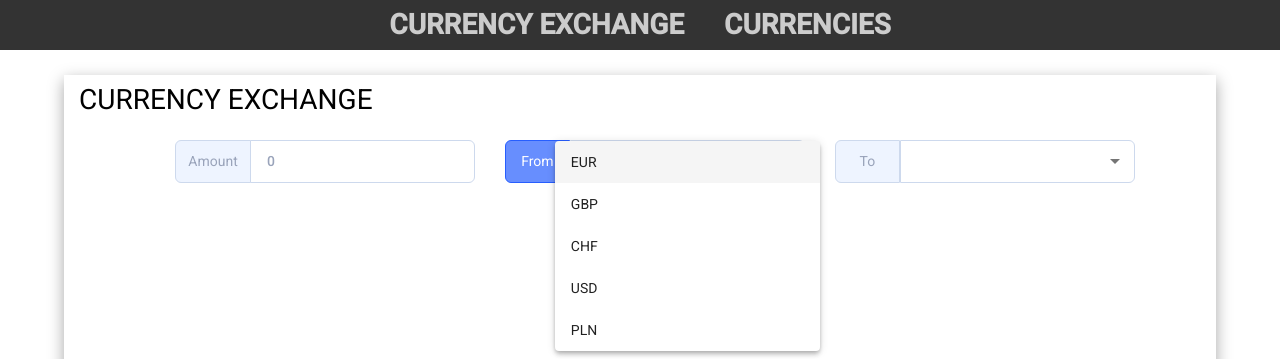
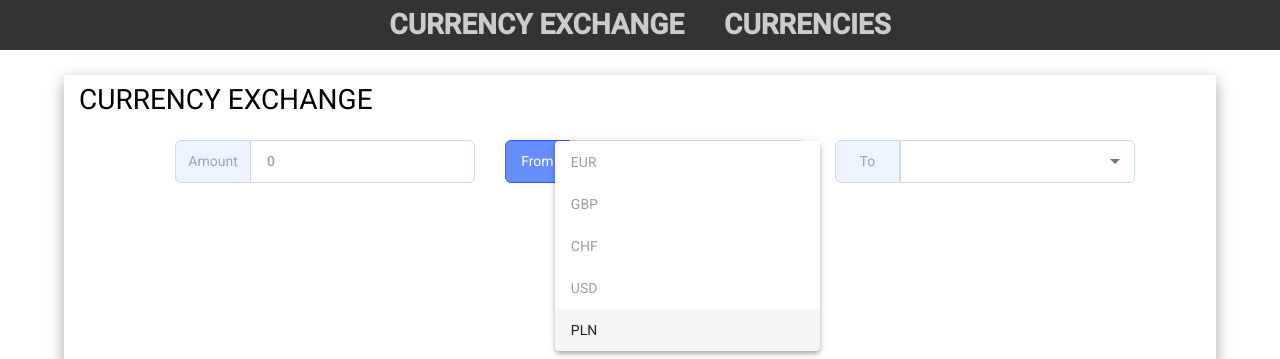
Before and after one commit to MateuszWasik1/Duni_Currency_Exchange, an Angular app in the folder DuniCurrencyExchange/: page /currency-exchange in a window 1280 px wide. Both pictures are taken after a click on the element 687 px from the left and 156 px from the top of the page. Shown: the top 359 px of the page. Built offline with nearby package versions, Linux system fonts and the light colour scheme.

Commit message:
validation for mat-options

```diff
--- a/DuniCurrencyExchange/src/app/components/currency-exchange/currency-exchange.component.html
+++ b/DuniCurrencyExchange/src/app/components/currency-exchange/currency-exchange.component.html
@@ -27,7 +27,7 @@
             </span>
             <mat-form-field>
                 <mat-select (selectionChange)="FromCurrencyChange($event)">
-                    <mat-option *ngFor="let currency of CurrencyData;" [value]="currency">
+                    <mat-option *ngFor="let currency of CurrencyData;" [value]="currency" [disabled]="!IsSelectedToCurrencyPLN && currency['CurrencyName'] != 'PLN'">
                         {{currency['CurrencyName']}}
                     </mat-option>
                 </mat-select>
@@ -42,7 +42,7 @@
             </span>
             <mat-form-field>
                 <mat-select (selectionChange)="ToCurrencyChange($event)">
-                    <mat-option *ngFor="let currency of CurrencyData;" [value]="currency">
+                    <mat-option *ngFor="let currency of CurrencyData;" [value]="currency" [disabled]="!IsSelectedFromCurrencyPLN && currency['CurrencyName'] != 'PLN'">
                         {{currency['CurrencyName']}}
                     </mat-option>
                 </mat-select>
--- a/DuniCurrencyExchange/src/app/components/currency-exchange/currency-exchange.component.ts
+++ b/DuniCurrencyExchange/src/app/components/currency-exchange/currency-exchange.component.ts
@@ -14,6 +14,9 @@ export class CurrencyExchangeComponent implements OnInit {
 
   public ShowResult: boolean = false;
   public IsError: boolean = false;
+
+  public IsSelectedFromCurrencyPLN: boolean = false;
+  public IsSelectedToCurrencyPLN: boolean = false;
 
   public SelectedAmount: any = 0;
   public SelectedFromCurrency: any = undefined;
@@ -45,12 +48,18 @@ export class CurrencyExchangeComponent implements OnInit {
 
   public FromCurrencyChange = (currency: any) => {
     this.SelectedFromCurrency = currency.value;
+
+    this.IsSelectedFromCurrencyPLN = this.SelectedFromCurrency.CurrencyName == "PLN";
+
     this.ConvertCurrencies();
 
   }
 
   public ToCurrencyChange = (currency: any) => {
     this.SelectedToCurrency = currency.value;
+
+    this.IsSelectedToCurrencyPLN = this.SelectedToCurrency.CurrencyName == "PLN";
+
     this.ConvertCurrencies();
   }
 
@@ -62,7 +71,7 @@ export class CurrencyExchangeComponent implements OnInit {
       this.ExchangeReversedResult = this.SelectedFromCurrency.Rates[this.SelectedToCurrency.CurrencyName];
       this.ExchangeRate = this.SelectedToCurrency.Rates[this.SelectedFromCurrency.CurrencyName];
 
-      this.IsError = this.SelectedFromCurrency?.CurrencyName == 'PLN' && this.SelectedAmount > 10000
+      this.IsError = this.SelectedFromCurrency?.CurrencyName == 'PLN' && this.SelectedAmount > 10000;
     }
   }
 }
```
